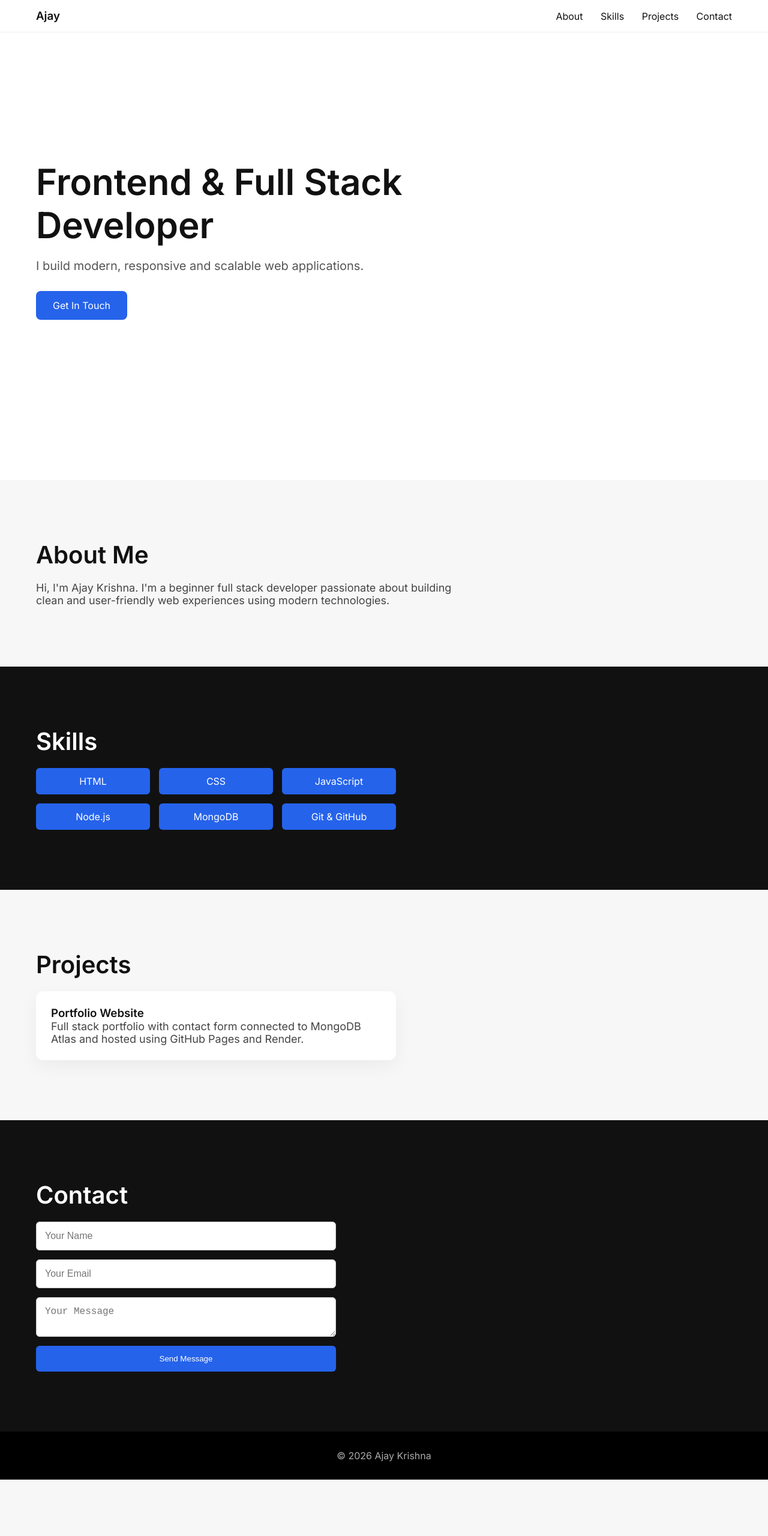
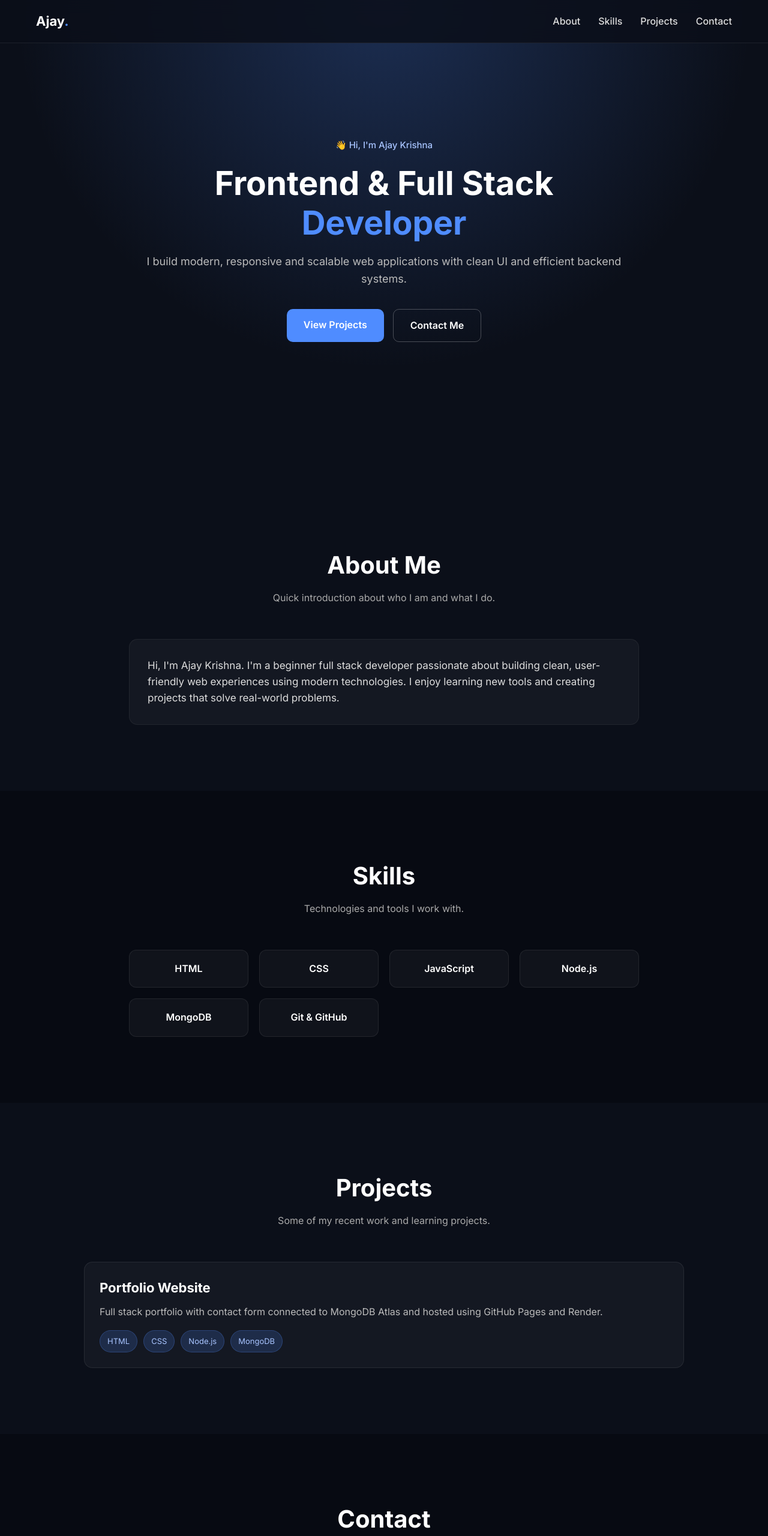
Before and after one commit to ajaykrishnam615/websiteproject, a plain HTML site: page index.html in a window 1280 px wide. Shown: the top 2560 px of the page at 60% size. Before the commit the page ends 2466 px from the top, so only its background shows below. Drawn offline with Linux system fonts and the light colour scheme.

Commit message:
updated many files

```diff
--- a/index.html
+++ b/index.html
@@ -4,79 +4,133 @@
   <meta charset="UTF-8" />
   <meta name="viewport" content="width=device-width, initial-scale=1.0" />
   <title>Ajay Krishna | Portfolio</title>
-  <link href="https://fonts.googleapis.com/css2?family=Inter:wght@300;400;600&display=swap" rel="stylesheet">
+
+  <link href="https://fonts.googleapis.com/css2?family=Inter:wght@300;400;500;600;700&display=swap" rel="stylesheet">
+
   <link rel="stylesheet" href="style.css" />
 </head>
 <body>
 
-  <nav>
-    <h3>Ajay</h3>
-    <div>
+  <!-- NAVBAR -->
+  <header class="navbar">
+    <div class="logo">Ajay<span>.</span></div>
+
+    <nav class="nav-links">
+      <a href="#about">About</a>
+      <a href="#skills">Skills</a>
+      <a href="#projects">Projects</a>
+      <a href="#contact">Contact</a>
+    </nav>
+
+    <button class="menu-btn" id="menuBtn">☰</button>
+  </header>
+
+  <!-- MOBILE MENU -->
+  <div class="mobile-menu" id="mobileMenu">
     <a href="#about">About</a>
     <a href="#skills">Skills</a>
     <a href="#projects">Projects</a>
     <a href="#contact">Contact</a>
   </div>
-  </nav>
 
   <!-- HERO -->
   <section class="hero">
-    <h1>Frontend & Full Stack Developer</h1>
-    <p>I build modern, responsive and scalable web applications.</p>
-    <a href="#contact" class="btn">Get In Touch</a>
+    <div class="hero-content">
+      <p class="hero-tag">👋 Hi, I'm Ajay Krishna</p>
+
+      <h1>
+        Frontend & Full Stack <span>Developer</span>
+      </h1>
+
+      <p class="hero-desc">
+        I build modern, responsive and scalable web applications with clean UI and efficient backend systems.
+      </p>
+
+      <div class="hero-buttons">
+        <a href="#projects" class="btn primary">View Projects</a>
+        <a href="#contact" class="btn secondary">Contact Me</a>
+      </div>
+    </div>
   </section>
 
   <!-- ABOUT -->
   <section id="about" class="section">
+    <div class="section-title">
       <h2>About Me</h2>
+      <p>Quick introduction about who I am and what I do.</p>
+    </div>
+
+    <div class="about-box">
       <p>
-      Hi, I'm Ajay Krishna. I'm a beginner full stack developer passionate about
-      building clean and user-friendly web experiences using modern technologies.
+        Hi, I'm Ajay Krishna. I'm a beginner full stack developer passionate about building clean,
+        user-friendly web experiences using modern technologies. I enjoy learning new tools and creating
+        projects that solve real-world problems.
       </p>
+    </div>
   </section>
 
   <!-- SKILLS -->
   <section id="skills" class="section dark">
+    <div class="section-title">
       <h2>Skills</h2>
-    <div class="grid">
-      <span>HTML</span>
-      <span>CSS</span>
-      <span>JavaScript</span>
-      <span>Node.js</span>
-      <span>MongoDB</span>
-      <span>Git & GitHub</span>
+      <p>Technologies and tools I work with.</p>
+    </div>
+
+    <div class="skills-grid">
+      <div class="skill-card">HTML</div>
+      <div class="skill-card">CSS</div>
+      <div class="skill-card">JavaScript</div>
+      <div class="skill-card">Node.js</div>
+      <div class="skill-card">MongoDB</div>
+      <div class="skill-card">Git & GitHub</div>
     </div>
   </section>
 
   <!-- PROJECTS -->
   <section id="projects" class="section">
+    <div class="section-title">
       <h2>Projects</h2>
+      <p>Some of my recent work and learning projects.</p>
+    </div>
 
-    <div class="card">
+    <div class="projects-grid">
+
+      <div class="project-card">
         <h3>Portfolio Website</h3>
         <p>
-        Full stack portfolio with contact form connected to MongoDB Atlas and hosted
-        using GitHub Pages and Render.
+          Full stack portfolio with contact form connected to MongoDB Atlas and hosted using GitHub Pages and Render.
         </p>
+        <div class="project-tags">
+          <span>HTML</span>
+          <span>CSS</span>
+          <span>Node.js</span>
+          <span>MongoDB</span>
+        </div>
+      </div>
+
     </div>
   </section>
 
   <!-- CONTACT -->
   <section id="contact" class="section dark">
+    <div class="section-title">
       <h2>Contact</h2>
+      <p>Feel free to send me a message anytime.</p>
+    </div>
 
-    <form id="contactForm">
+    <form id="contactForm" class="contact-form">
       <input type="text" id="name" placeholder="Your Name" required />
       <input type="email" id="email" placeholder="Your Email" required />
       <textarea id="message" placeholder="Your Message" required></textarea>
-      <button type="submit">Send Message</button>
+      <button type="submit" class="btn primary full">Send Message</button>
     </form>
 
-    <p id="status"></p>
+    <p id="status" class="status-text"></p>
   </section>
 
+  <!-- FOOTER -->
   <footer>
-    © 2026 Ajay Krishna
+    <p>© 2026 Ajay Krishna. All Rights Reserved.</p>
   </footer>
 
   <script src="script.js"></script>
--- a/script.js
+++ b/script.js
@@ -3,6 +3,25 @@ const statusText = document.getElementById("status");
 
 const API = "https://websiteproject-jcbr.onrender.com/api/contact";
 
+// MOBILE MENU
+const menuBtn = document.getElementById("menuBtn");
+const mobileMenu = document.getElementById("mobileMenu");
+
+menuBtn.addEventListener("click", () => {
+  if (mobileMenu.style.display === "flex") {
+    mobileMenu.style.display = "none";
+  } else {
+    mobileMenu.style.display = "flex";
+  }
+});
+
+mobileMenu.querySelectorAll("a").forEach(link => {
+  link.addEventListener("click", () => {
+    mobileMenu.style.display = "none";
+  });
+});
+
+// CONTACT FORM
 form.addEventListener("submit", async (e) => {
   e.preventDefault();
 
@@ -22,12 +41,12 @@ form.addEventListener("submit", async (e) => {
     const data = await res.json();
 
     if (res.ok) {
-      statusText.innerText = "Message sent!";
+      statusText.innerText = "✅ Message sent successfully!";
       form.reset();
     } else {
-      statusText.innerText = data.error || "Error";
+      statusText.innerText = data.error || "❌ Something went wrong.";
     }
   } catch {
-    statusText.innerText = "Server not reachable";
+    statusText.innerText = "⚠️ Server not reachable";
   }
 });
--- a/style.css
+++ b/style.css
@@ -2,32 +2,82 @@
   margin: 0;
   padding: 0;
   box-sizing: border-box;
+  scroll-behavior: smooth;
 }
 
 body {
   font-family: "Inter", sans-serif;
-  background: #f7f7f7;
-  color: #111;
+  background: #0b0f19;
+  color: #fff;
+  line-height: 1.6;
 }
 
-/* NAV */
-nav {
+/* NAVBAR */
+.navbar {
   position: fixed;
   top: 0;
   width: 100%;
-  background: white;
-  padding: 15px 60px;
+  padding: 18px 60px;
   display: flex;
   justify-content: space-between;
   align-items: center;
-  border-bottom: 1px solid #eee;
-  z-index: 100;
+  background: rgba(11, 15, 25, 0.85);
+  backdrop-filter: blur(12px);
+  border-bottom: 1px solid rgba(255, 255, 255, 0.08);
+  z-index: 1000;
 }
 
-nav a {
-  margin-left: 25px;
+.logo {
+  font-size: 22px;
+  font-weight: 700;
+}
+
+.logo span {
+  color: #4f8cff;
+}
+
+.nav-links {
+  display: flex;
+  gap: 30px;
+}
+
+.nav-links a {
   text-decoration: none;
-  color: #111;
+  color: #ddd;
+  font-weight: 500;
+  transition: 0.3s;
+}
+
+.nav-links a:hover {
+  color: #4f8cff;
+}
+
+.menu-btn {
+  display: none;
+  font-size: 24px;
+  background: none;
+  border: none;
+  color: white;
+  cursor: pointer;
+}
+
+/* MOBILE MENU */
+.mobile-menu {
+  display: none;
+  position: fixed;
+  top: 70px;
+  right: 20px;
+  background: rgba(20, 25, 40, 0.95);
+  padding: 20px;
+  border-radius: 12px;
+  flex-direction: column;
+  gap: 15px;
+  z-index: 999;
+}
+
+.mobile-menu a {
+  text-decoration: none;
+  color: white;
   font-weight: 500;
 }
 
@@ -36,110 +86,263 @@ nav a {
   height: 100vh;
   padding: 120px 60px;
   display: flex;
-  flex-direction: column;
+  align-items: center;
   justify-content: center;
-  background: #ffffff;
+  text-align: center;
+  background: radial-gradient(circle at top, rgba(79, 140, 255, 0.25), transparent 60%);
+}
+
+.hero-content {
+  max-width: 800px;
+}
+
+.hero-tag {
+  font-size: 15px;
+  font-weight: 500;
+  color: #a8c4ff;
+  margin-bottom: 18px;
 }
 
 .hero h1 {
-  font-size: 60px;
-  max-width: 700px;
+  font-size: 55px;
+  font-weight: 800;
+  line-height: 1.2;
 }
 
-.hero p {
-  margin-top: 20px;
-  font-size: 20px;
-  color: #555;
+.hero h1 span {
+  color: #4f8cff;
+}
+
+.hero-desc {
+  margin-top: 18px;
+  font-size: 18px;
+  color: #bbb;
+}
+
+/* BUTTONS */
+.hero-buttons {
+  margin-top: 35px;
+  display: flex;
+  justify-content: center;
+  gap: 15px;
+  flex-wrap: wrap;
 }
 
 .btn {
-  margin-top: 30px;
-  width: fit-content;
   padding: 14px 28px;
-  background: #2563eb;
+  border-radius: 10px;
+  font-weight: 600;
+  text-decoration: none;
+  transition: 0.3s;
+  display: inline-block;
+}
+
+.primary {
+  background: #4f8cff;
   color: white;
-  text-decoration: none;
-  border-radius: 8px;
+}
+
+.primary:hover {
+  background: #2f6bff;
+  transform: translateY(-2px);
+}
+
+.secondary {
+  border: 1px solid rgba(255, 255, 255, 0.25);
+  color: white;
+}
+
+.secondary:hover {
+  border-color: #4f8cff;
+  color: #4f8cff;
 }
 
 /* SECTIONS */
 .section {
-  padding: 100px 60px;
+  padding: 110px 60px;
+  background: #0b0f19;
 }
 
-.section h2 {
-  font-size: 40px;
-  margin-bottom: 20px;
+.section-title {
+  text-align: center;
+  margin-bottom: 55px;
 }
 
-.section p {
-  max-width: 700px;
-  font-size: 18px;
-  color: #444;
+.section-title h2 {
+  font-size: 40px;
+  font-weight: 800;
 }
 
-.dark {
-  background: #111;
-  color: white;
+.section-title p {
+  margin-top: 10px;
+  color: #aaa;
+  font-size: 16px;
 }
 
-.dark p {
-  color: #ccc;
+/* ABOUT BOX */
+.about-box {
+  max-width: 850px;
+  margin: auto;
+  padding: 30px;
+  border-radius: 14px;
+  background: rgba(255, 255, 255, 0.04);
+  border: 1px solid rgba(255, 255, 255, 0.06);
+  color: #ddd;
+  font-size: 17px;
+}
+
+/* DARK SECTION */
+.dark {
+  background: #070a12;
 }
 
 /* SKILLS GRID */
-.grid {
+.skills-grid {
   display: grid;
-  grid-template-columns: repeat(auto-fit, minmax(150px, 1fr));
-  gap: 15px;
-  max-width: 600px;
+  grid-template-columns: repeat(auto-fit, minmax(170px, 1fr));
+  gap: 18px;
+  max-width: 850px;
+  margin: auto;
 }
 
-.grid span {
-  background: #2563eb;
-  color: white;
-  padding: 12px;
-  border-radius: 6px;
+.skill-card {
+  padding: 18px;
   text-align: center;
+  border-radius: 12px;
+  font-weight: 600;
+  background: rgba(255, 255, 255, 0.04);
+  border: 1px solid rgba(255, 255, 255, 0.08);
+  transition: 0.3s;
 }
 
-/* PROJECT CARD */
-.card {
-  background: white;
-  padding: 25px;
-  max-width: 600px;
-  border-radius: 12px;
-  box-shadow: 0 10px 30px rgba(0,0,0,0.05);
+.skill-card:hover {
+  border-color: #4f8cff;
+  transform: translateY(-3px);
 }
 
-/* FORM */
-form {
-  max-width: 500px;
+/* PROJECTS */
+.projects-grid {
+  display: grid;
+  grid-template-columns: repeat(auto-fit, minmax(300px, 1fr));
+  gap: 25px;
+  max-width: 1000px;
+  margin: auto;
+}
+
+.project-card {
+  padding: 25px;
+  border-radius: 14px;
+  background: rgba(255, 255, 255, 0.04);
+  border: 1px solid rgba(255, 255, 255, 0.08);
+  transition: 0.3s;
+}
+
+.project-card:hover {
+  border-color: #4f8cff;
+  transform: translateY(-4px);
+}
+
+.project-card h3 {
+  font-size: 22px;
+  margin-bottom: 10px;
+}
+
+.project-card p {
+  color: #bbb;
+  font-size: 16px;
+  margin-bottom: 18px;
+}
+
+.project-tags {
+  display: flex;
+  gap: 10px;
+  flex-wrap: wrap;
+}
+
+.project-tags span {
+  font-size: 13px;
+  padding: 7px 12px;
+  border-radius: 20px;
+  background: rgba(79, 140, 255, 0.18);
+  border: 1px solid rgba(79, 140, 255, 0.25);
+  color: #a8c4ff;
+}
+
+/* CONTACT FORM */
+.contact-form {
+  max-width: 550px;
+  margin: auto;
   display: flex;
   flex-direction: column;
   gap: 15px;
 }
 
 input, textarea {
+  width: 100%;
   padding: 14px;
-  border-radius: 6px;
-  border: 1px solid #ccc;
-  font-size: 16px;
+  border-radius: 10px;
+  border: 1px solid rgba(255, 255, 255, 0.1);
+  background: rgba(255, 255, 255, 0.04);
+  color: white;
+  font-size: 15px;
+  outline: none;
 }
 
-button {
-  background: #2563eb;
-  color: white;
+textarea {
+  min-height: 140px;
+  resize: none;
+}
+
+input:focus, textarea:focus {
+  border-color: #4f8cff;
+}
+
+.full {
+  width: 100%;
+  cursor: pointer;
   border: none;
-  padding: 14px;
-  border-radius: 6px;
-  cursor: pointer;
+}
+
+.status-text {
+  text-align: center;
+  margin-top: 18px;
+  font-weight: 500;
+  color: #a8c4ff;
 }
 
 /* FOOTER */
 footer {
-  padding: 30px;
+  padding: 35px;
   text-align: center;
-  background: #000;
-  color: #aaa;
+  font-size: 14px;
+  color: #777;
+  background: #05070d;
+  border-top: 1px solid rgba(255, 255, 255, 0.06);
 }
+
+/* RESPONSIVE */
+@media (max-width: 900px) {
+  .navbar {
+    padding: 18px 25px;
+  }
+
+  .nav-links {
+    display: none;
+  }
+
+  .menu-btn {
+    display: block;
+  }
+
+  .hero {
+    padding: 120px 25px;
+  }
+
+  .section {
+    padding: 90px 25px;
+  }
+
+  .hero h1 {
+    font-size: 42px;
+  }
+}
```
Also changed, not shown: backend/server.js (+9 -28 lines). Lines whose indentation alone changed are shown as unchanged.
